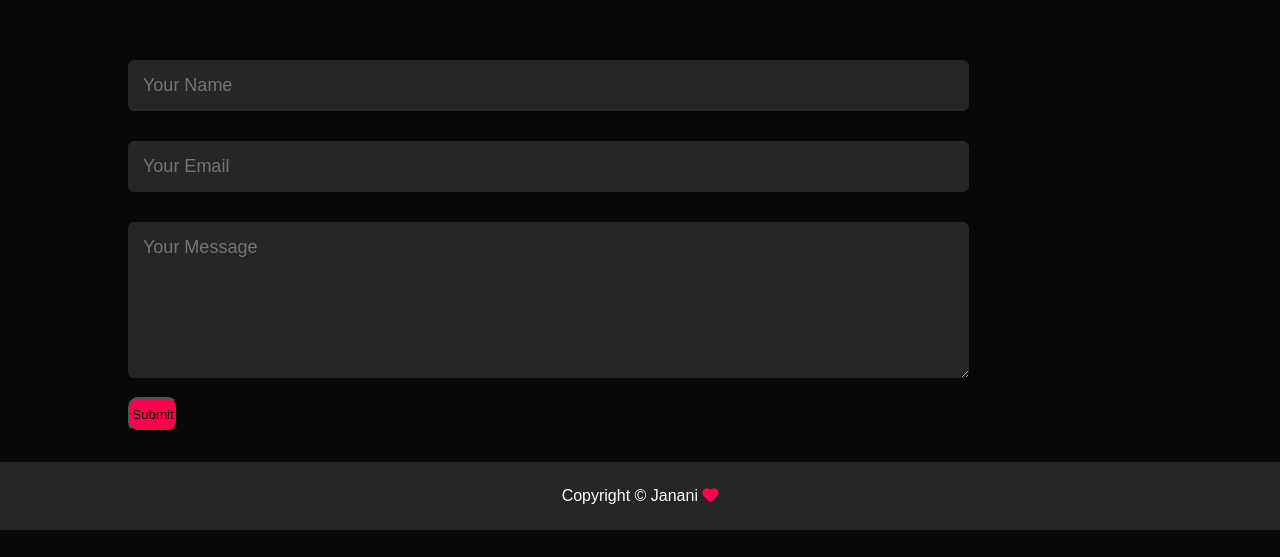
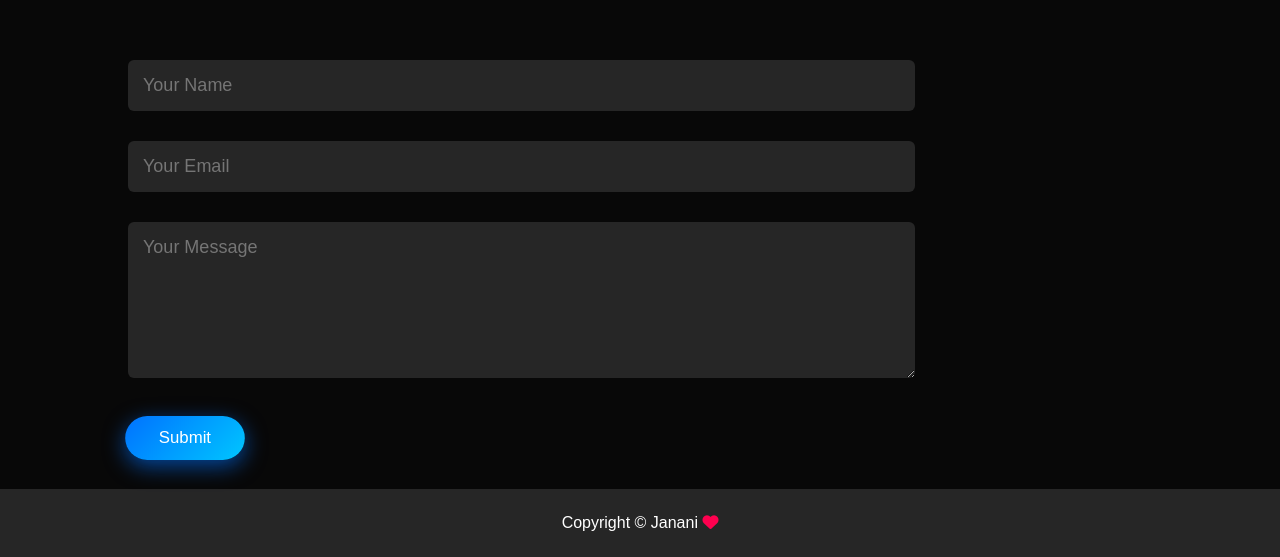
Before and after one commit to jananiratha2705/portfolio_Janani, a plain HTML site: page index.html in a window 1280 px wide. Shown: the part 3214-3771 px from the top of the page. Before the commit the page ends 3744 px from the top, so only its background shows below. Drawn offline with Linux system fonts and the light colour scheme; grey boxes are pictures that could not be loaded.

Commit message:
Tukar button

```diff
--- a/style.css
+++ b/style.css
@@ -291,12 +291,25 @@ p{
 }
 
 .btn.btn2{
-    width: 50px;
-    height: 35px;
-    border-radius: 10px;
-    display: inline-block;
-    background: #ff004f;
+    background: linear-gradient(135deg, #00c6ff, #0072ff);
+        color: #fff;
+        font-family: 'Arial', sans-serif;
+        font-size: 16px;
+        padding: 12px 32px;
+        border: none;
+        border-radius: 30px;
+        cursor: pointer;
+        transition: all 0.3s ease;
+        box-shadow: 0 4px 15px rgba(0, 114, 255, 0.4);
+        margin-top: 20px;
+        display: block;
 }
+
+.btn.btn2 {
+    background: linear-gradient(135deg, #0072ff, #00c6ff);
+        transform: scale(1.05);
+        box-shadow: 0 6px 20px rgba(0, 114, 255, 0.6);
+    }
 
 .contact-right form{
     width: 100%;
```
